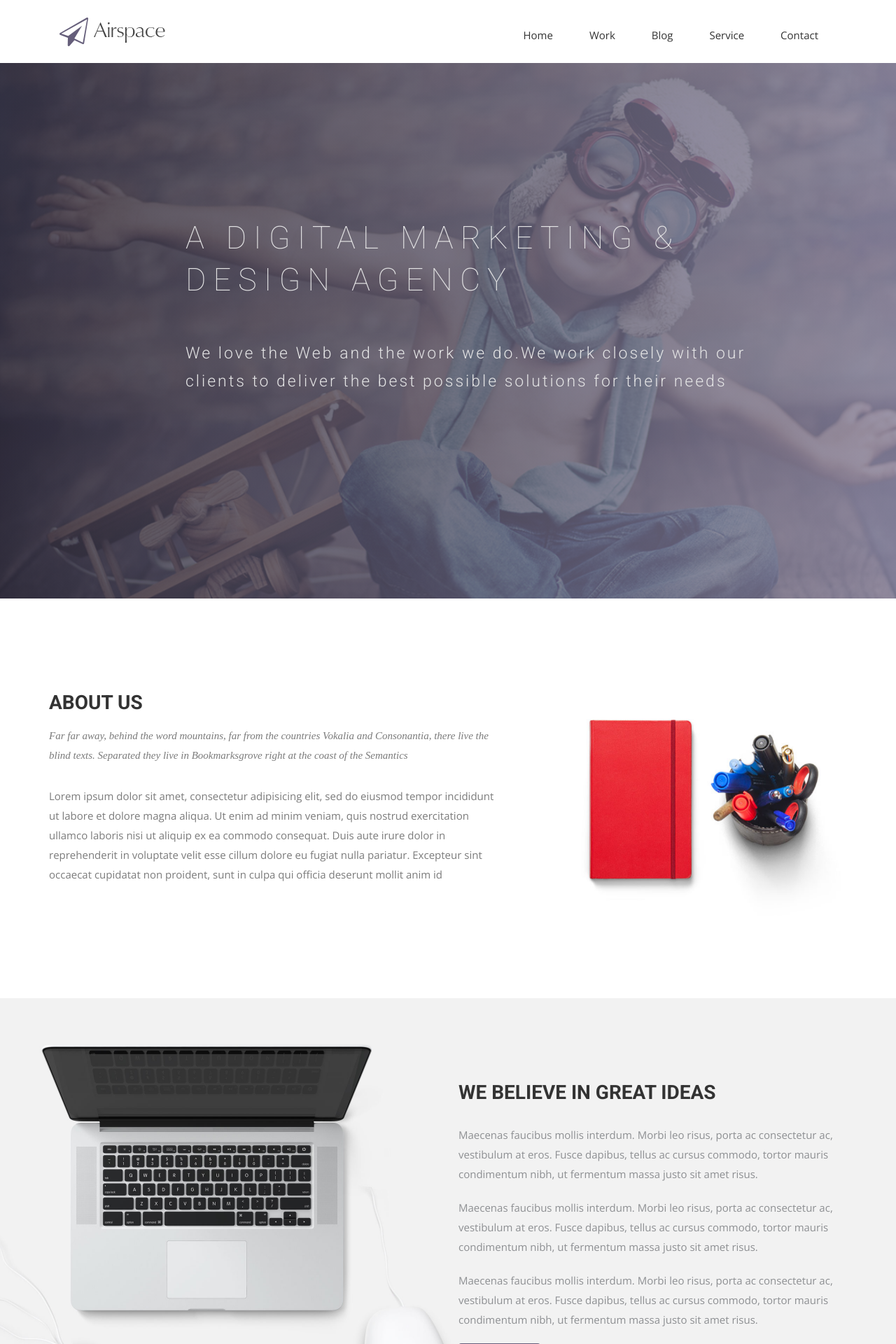
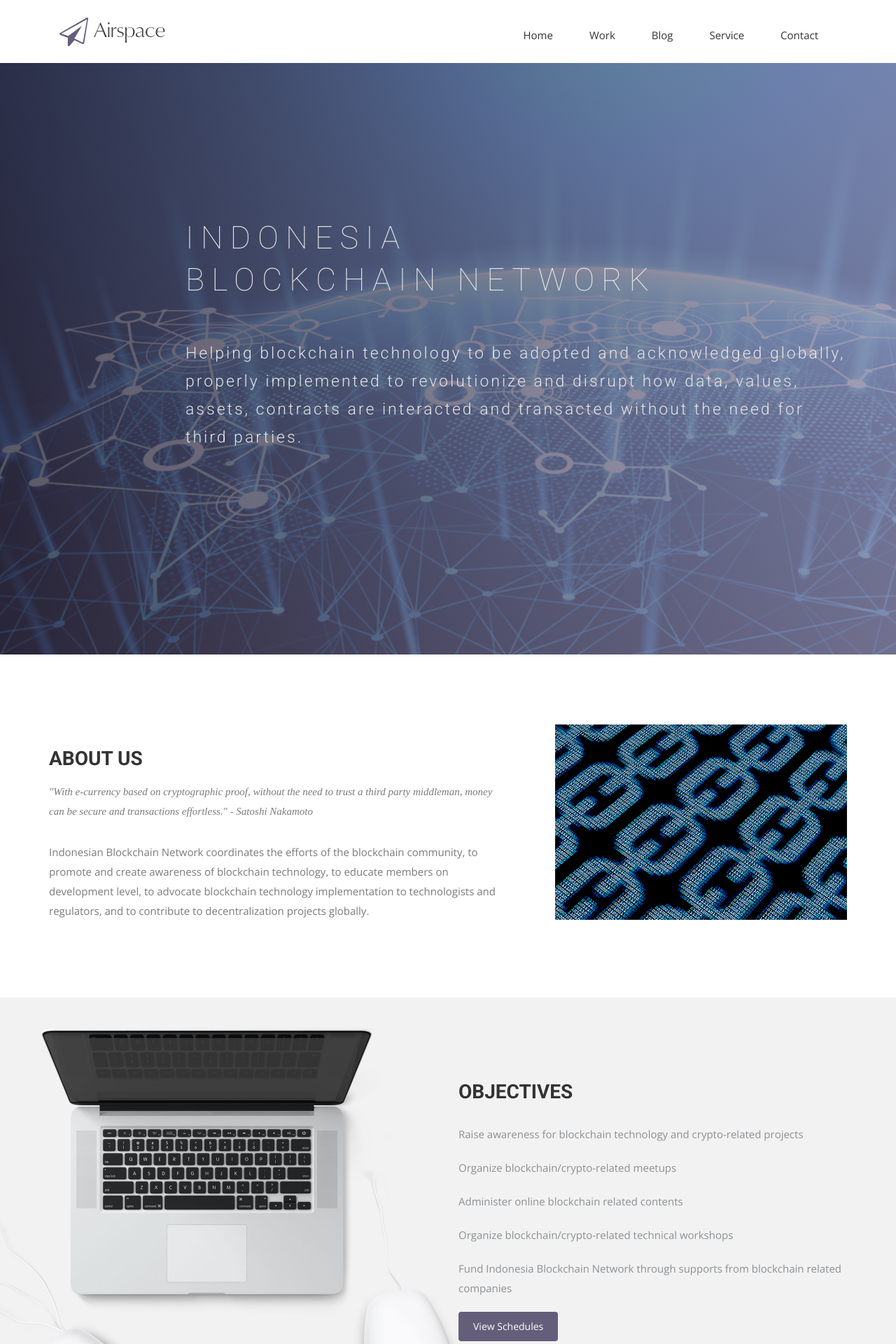
Before and after one commit to gilangbh/idblockchainjekyll, a Jekyll site: the page built from index.html, in a window 1280 px wide. Shown: the top 1920 px of the page at 70% size. Built offline with Jekyll 4.4.1, drawn with Linux system fonts in a browser that asks for light colours; nearby versions of some CDN libraries; some web fonts are replaced; some of the changed text lies outside the part shown.

Commit message:
restyled

```diff
--- a/css/airspace.css
+++ b/css/airspace.css
@@ -97,7 +97,7 @@
 	Slider Start
 --*/
 #slider {
-  background: url("../img/slider-bg.jpg") no-repeat;
+  background: url("../img/blockchain-bg.jpg") no-repeat;
   background-size: cover;
   background-attachment: fixed;
   background-position: 10% 0%;
@@ -358,7 +358,7 @@
 	Slider-work Start
 --*/
 #global-header {
-  background: url("../img/slider-bg.jpg") no-repeat;
+  background: url("../img/blockchain-bg.jpg") no-repeat;
   background-size: cover;
   padding-top: 150px;
   padding-bottom: 107px;
@@ -607,7 +607,7 @@
 	slider-contact Start
 --*/
 #slider-contact {
-  background: url("../img/slider-bg.jpg") no-repeat;
+  background: url("../img/blockchain-bg.jpg") no-repeat;
   background-size: cover;
   padding-top: 150px;
   padding-bottom: 107px;
--- a/index.html
+++ b/index.html
@@ -10,8 +10,8 @@
     <div class="row">
       <div class="col-md-10 col-md-offset-2">
         <div class="block">
-          <h1 class="animated fadeInUp">A DIGITAL MARKETING &#38; <br> DESIGN AGENCY</h1>
-          <p class="animated fadeInUp">We love the Web and the work we do.We work closely with our </br> clients to deliver the best possible solutions for their needs</p>
+          <h1 class="animated fadeInUp">INDONESIA <br> BLOCKCHAIN NETWORK</h1>
+          <p class="animated fadeInUp">Helping blockchain technology to be adopted and acknowledged globally, <br/>properly implemented to revolutionize and disrupt how data, values, assets, contracts are interacted and transacted without the need for third parties.</p>
         </div>
       </div>
     </div>
@@ -25,14 +25,14 @@
         <div class="block">
           <div class="section-title">
             <h2>About Us</h2>
-            <p>Far far away, behind the word mountains, far from the countries Vokalia and Consonantia, there live the blind texts. Separated they live in Bookmarksgrove right at the coast of the Semantics</p>
+            <p>"With e-currency based on cryptographic proof, without the need to trust a third party middleman, money can be secure and transactions effortless." - Satoshi Nakamoto</p>
           </div>
-          <p>Lorem ipsum dolor sit amet, consectetur adipisicing elit, sed do eiusmod tempor incididunt ut labore et dolore magna aliqua. Ut enim ad minim veniam, quis nostrud exercitation ullamco laboris nisi ut aliquip ex ea commodo consequat. Duis aute irure dolor in reprehenderit in voluptate velit esse cillum dolore eu fugiat nulla pariatur. Excepteur sint occaecat cupidatat non proident, sunt in culpa qui officia deserunt mollit anim id </p>
+          <p>Indonesian Blockchain Network coordinates the efforts of the blockchain community, to promote and create awareness of blockchain technology, to educate members on development level, to advocate blockchain technology implementation to technologists and regulators, and to contribute to decentralization projects globally.</p>
         </div>
       </div><!-- .col-md-7 close -->
       <div class="col-md-5 col-sm-12">
         <div class="block">
-          <img src="img/wrapper-img.png" alt="Img">
+          <img src="img/blockchain-chains.jpg" alt="Img">
         </div>
       </div><!-- .col-md-5 close -->
     </div>
@@ -43,11 +43,13 @@
 <div class="container">
   <div class="row">
     <div class="col-md-6 col-md-offset-6">
-      <h2>WE BELIEVE IN GREAT IDEAS</h2>
-      <p>Maecenas faucibus mollis interdum. Morbi leo risus, porta ac consectetur ac, vestibulum at eros. Fusce dapibus, tellus ac cursus commodo, tortor mauris condimentum nibh, ut fermentum massa justo sit amet risus.</p>
-      <p>Maecenas faucibus mollis interdum. Morbi leo risus, porta ac consectetur ac, vestibulum at eros. Fusce dapibus, tellus ac cursus commodo, tortor mauris condimentum nibh, ut fermentum massa justo sit amet risus.</p>
-      <p>Maecenas faucibus mollis interdum. Morbi leo risus, porta ac consectetur ac, vestibulum at eros. Fusce dapibus, tellus ac cursus commodo, tortor mauris condimentum nibh, ut fermentum massa justo sit amet risus.</p>
-      <a href="#" class="btn btn-view-works">View Works</a>
+      <h2>OBJECTIVES</h2>
+      <p>Raise awareness for blockchain technology and crypto-related projects</p>
+      <p>Organize blockchain/crypto-related meetups</p>
+      <p>Administer online blockchain related contents</p>
+      <p>Organize blockchain/crypto-related technical workshops</p>
+      <p>Fund Indonesia Blockchain Network through supports from blockchain related companies</p>
+      <a href="#" class="btn btn-view-works">View Schedules</a>
     </div>
   </div>
 </div>
@@ -58,65 +60,44 @@
   <div class="container">
     <div class="row">
       <div class="section-title">
-        <h2>Our Services</h2>
-        <p>Far far away, behind the word mountains, far from the countries Vokalia and Consonantia, there live the blind texts. Separated they live in Bookmarksgrove right at the coast of the Semantics</p>
+        <h2>Our Goals</h2>
+        <p>“The average user should pick up bitcoin: To experience the future of money. To gain a glimpse into an exciting technology. To learn about how money could be in the future and also become aware of how limited money and banks are today.” - Andreas Antonopoulos</p>
       </div>
     </div>
     <div class="row ">
-      <div class="col-sm-6 col-md-3">
+      <div class="col-sm-6 col-md-4">
         <div class="service-item">
           <i class="icon ion-coffee"></i>
-          <h4>Branding</h4>
-          <p>Lorem ipsum dolor sit amet, consectetur adipisicing elit, sed do eiusmod tempor incididunt ut </p>
+          <h4>Growth</h4>
+          <p>Drive memberships through communicating value so members want to keep participating</p>
         </div>
       </div>
-      <div class="col-sm-6 col-md-3">
+      <div class="col-sm-6 col-md-4">
         <div class="service-item">
           <i class="ion-compass"></i>
-          <h4>Web Design</h4>
-          <p>Lorem ipsum dolor sit amet, consectetur adipisicing elit, sed do eiusmod tempor incididunt ut </p>
+          <h4>Create</h4>
+          <p>Generate compelling and knowledgeable online resources and events</p>
         </div>
       </div>
-      <div class="col-sm-6 col-md-3">
+      <div class="col-sm-6 col-md-4">
         <div class="service-item">
           <i class="ion-image"></i>
-          <h4>App Design</h4>
-          <p>Lorem ipsum dolor sit amet, consectetur adipisicing elit, sed do eiusmod tempor incididunt ut </p>
+          <h4>Promote</h4>
+          <p>Popularize blockchain as decentralization tools to increase number of interest and development for blockchain related projects</p>
         </div>
       </div>
-      <div class="col-sm-6 col-md-3">
+      <div class="col-sm-6 col-md-6">
         <div class="service-item">
           <i class="ion-bug"></i>
-          <h4>Start Up</h4>
-          <p>Lorem ipsum dolor sit amet, consectetur adipisicing elit, sed do eiusmod tempor incididunt ut </p>
+          <h4>Stimulate</h4>
+          <p>Spark healthy debates about blockchain and build a constructive and participative community</p>
         </div>
       </div>
-      <div class="col-sm-6 col-md-3">
+      <div class="col-sm-12 col-md-6">
         <div class="service-item">
           <i class="ion-headphone"></i>
-          <h4>Logo Design</h4>
-          <p>Lorem ipsum dolor sit amet, consectetur adipisicing elit, sed do eiusmod tempor incididunt ut </p>
-        </div>
-      </div>
-      <div class="col-sm-6 col-md-3">
-        <div class="service-item">
-          <i class="ion-leaf"></i>
-          <h4>Development</h4>
-          <p>Lorem ipsum dolor sit amet, consectetur adipisicing elit, sed do eiusmod tempor incididunt ut </p>
-        </div>
-      </div>
-      <div class="col-sm-6 col-md-3">
-        <div class="service-item">
-          <i class="ion-planet"></i>
-          <h4>Brand Identity</h4>
-          <p>Lorem ipsum dolor sit amet, consectetur adipisicing elit, sed do eiusmod tempor incididunt ut </p>
-        </div>
-      </div>
-      <div class="col-sm-6 col-md-3">
-        <div class="service-item">
-          <i class="ion-earth"></i>
-          <h4>Brand Identity</h4>
-          <p>Lorem ipsum dolor sit amet, consectetur adipisicing elit, sed do eiusmod tempor incididunt ut </p>
+          <h4>Contribute</h4>
+          <p>Make contributions to blockchain development projects globally through building healthy relationships with likeminded associations</p>
         </div>
       </div>
     </div>
@@ -128,9 +109,9 @@
     <div class="row">
       <div class="col-md-12">
         <div class="block">
-          <h2>We design delightful digital experiences.</h2>
-          <p>Read more about what we do and our philosophy of design. Judge for yourself The work and results we’ve achieved for other clients, and meet our highly experienced Team who just love to design.</p>
-          <a class="btn btn-default btn-call-to-action" href="#" >Tell Us Your Story</a>
+          <h2>We aim to be Indonesia's primary blockchain association.</h2>
+          <p>Read more about what we do and our works. Contact us for membership or partnership registration.</p>
+          <a class="btn btn-default btn-call-to-action" href="#" >Contact Us</a>
         </div>
       </div>
     </div>
@@ -152,29 +133,29 @@
             <li>
               <div class="block">
                 <i class="ion-ios-chatboxes-outline"></i>
-                <h4 class="counter">20000</h4>
-                <span>Cups Of Coffee</span>
+                <h4 class="counter">77</h4>
+                <span>WhatsApp Members</span>
               </div>
             </li>
             <li>
               <div class="block">
                 <i class="ion-ios-glasses-outline"></i>
-                <h4 class="counter">20000</h4>
-                <span>Cups Of Coffee</span>
+                <h4 class="counter">49</h4>
+                <span>Meetup Members</span>
               </div>
             </li>
             <li>
               <div class="block">
                 <i class="ion-ios-compose-outline"></i>
-                <h4 class="counter">20000</h4>
-                <span>Cups Of Coffee</span>
+                <h4 class="counter">200</h4>
+                <span>Target growth in 6 months</span>
               </div>
             </li>
             <li>
               <div class="block">
-                <i class="ion-ios-timer-outline"></i>
-                <h4 class="counter">20000</h4>
-                <span>Cups Of Coffee</span>
+                <i class="ion-ios-compose-outline"></i>
+                <h4 class="counter">15</h4>
+                <span>Events and meetups arranged</span>
               </div>
             </li>
 
```
Also changed, not shown: img/blockchain-bg.jpg (added), img/blockchain-chains.jpg (added), img/white-bg.png (added).
